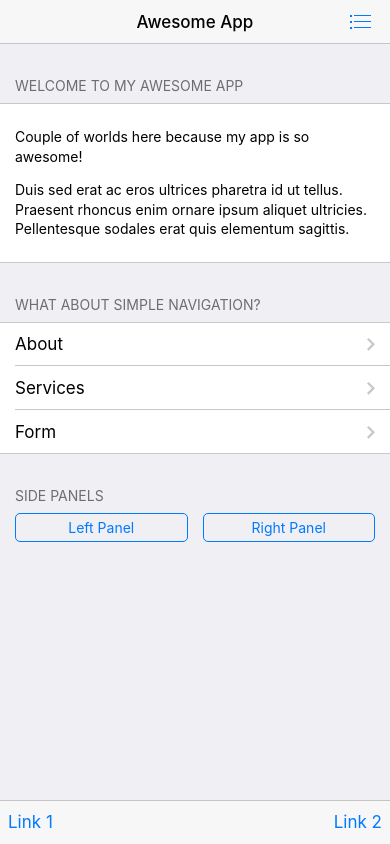
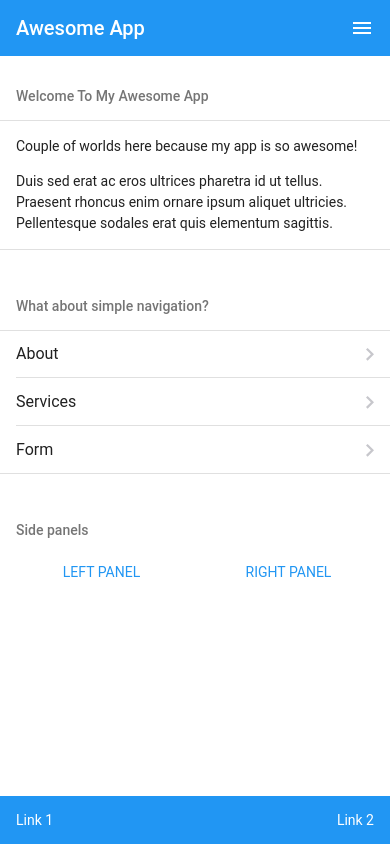
Before and after one commit to awalsadja/romsed, a website: page www/index.html in a window 390 px wide. Drawn offline with Linux system fonts and the light colour scheme; some packages are replaced by stand-ins of ours.

Commit message:
Ganti CSS ke material

```diff
--- a/www/index.html
+++ b/www/index.html
@@ -10,8 +10,8 @@
     <meta name="apple-mobile-web-app-status-bar-style" content="black">
     <title>My App</title>
     <!-- Path to Framework7 Library CSS-->
-    <link rel="stylesheet" href="css/framework7.ios.min.css">
-    <link rel="stylesheet" href="css/framework7.ios.colors.min.css">
+    <link rel="stylesheet" href="css/framework7.material.min.css">
+    <link rel="stylesheet" href="css/framework7.material.colors.min.css">
     <!-- Path to your custom app styles-->
     <link rel="stylesheet" href="css/my-app.css">
   </head>
```
